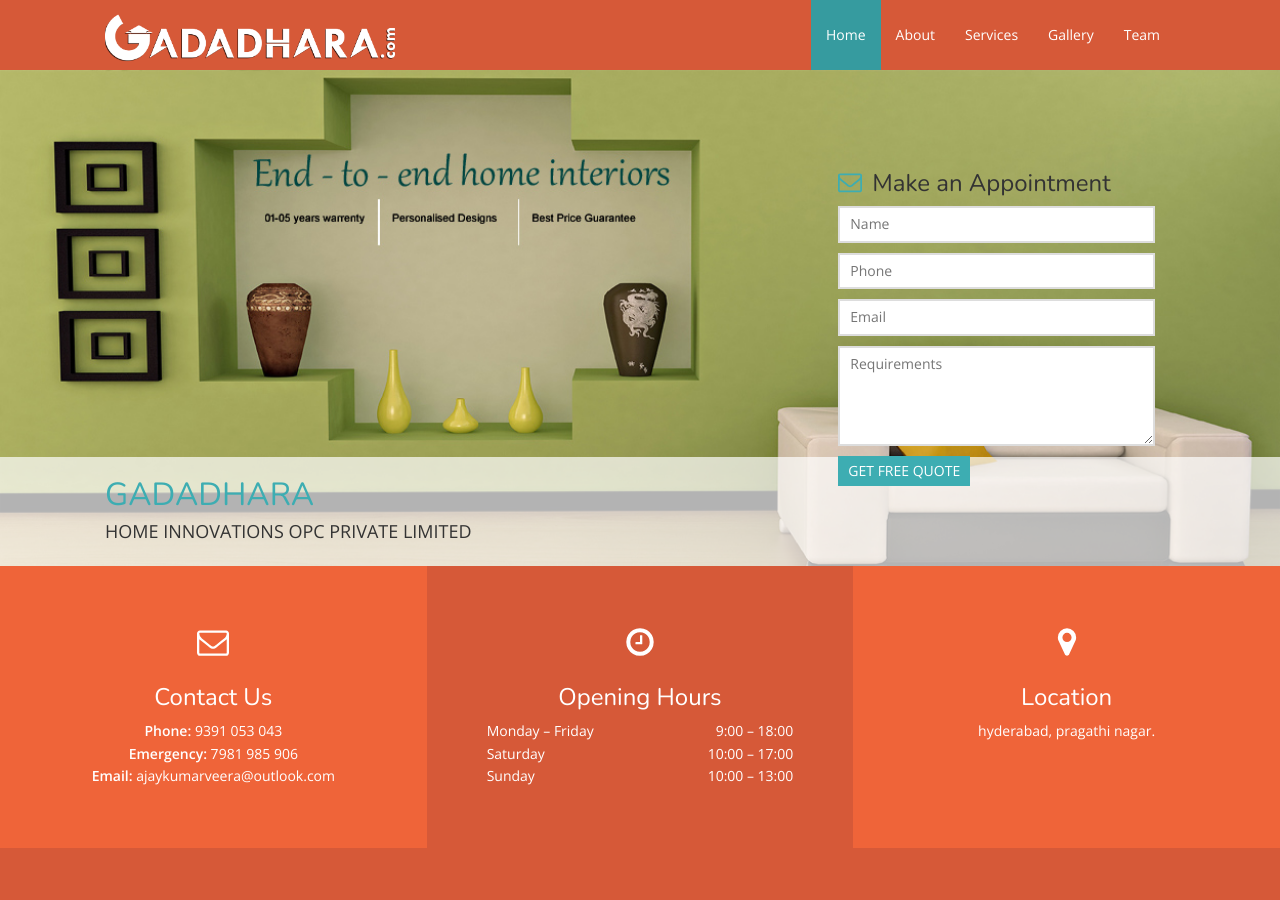
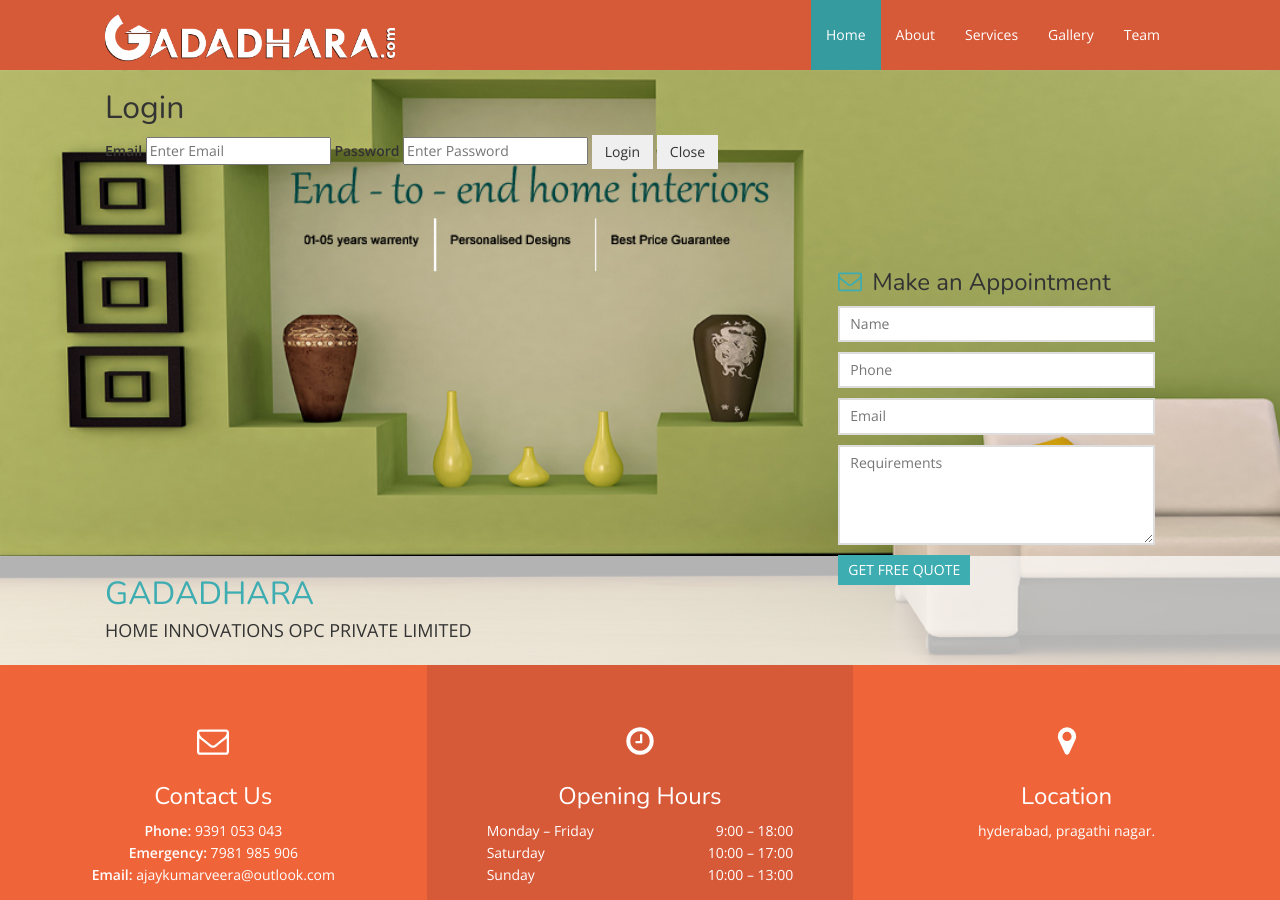
Before and after one commit to gadadhara/GADADHARA, a Jekyll site: the page built from index.html, in a window 1280 px wide and 900 px high. Built offline with Jekyll 4.4.1, drawn with Linux system fonts in a browser that asks for light colours; nearby versions of some CDN libraries.

Commit message:
Update index.html

```diff
--- a/index.html
+++ b/index.html
@@ -15,6 +15,20 @@
 
     <div class="container-fluid">
 
+        <div class="form-popup" id="myForm">
+  <form action="/action_page.php" class="form-container">
+    <h1>Login</h1>
+
+    <label for="email"><b>Email</b></label>
+    <input type="text" placeholder="Enter Email" name="email" required>
+
+    <label for="psw"><b>Password</b></label>
+    <input type="password" placeholder="Enter Password" name="psw" required>
+
+    <button type="submit" class="btn">Login</button>
+    <button type="submit" class="btn cancel" onclick="closeForm()">Close</button>
+  </form>
+</div>
         <div class="col-sm-6 col-sm-offset-6 col-md-4 col-md-offset-8 form">
             <h3><svg class="icon icon-envelope-o"><use xlink:href="#icon-envelope-o"></use></svg>Make an Appointment</h3>
           <form action="https://getsimpleform.com/messages?form_api_token=f773723c2c1db360b9aa8307680d2712" method="post">
```
